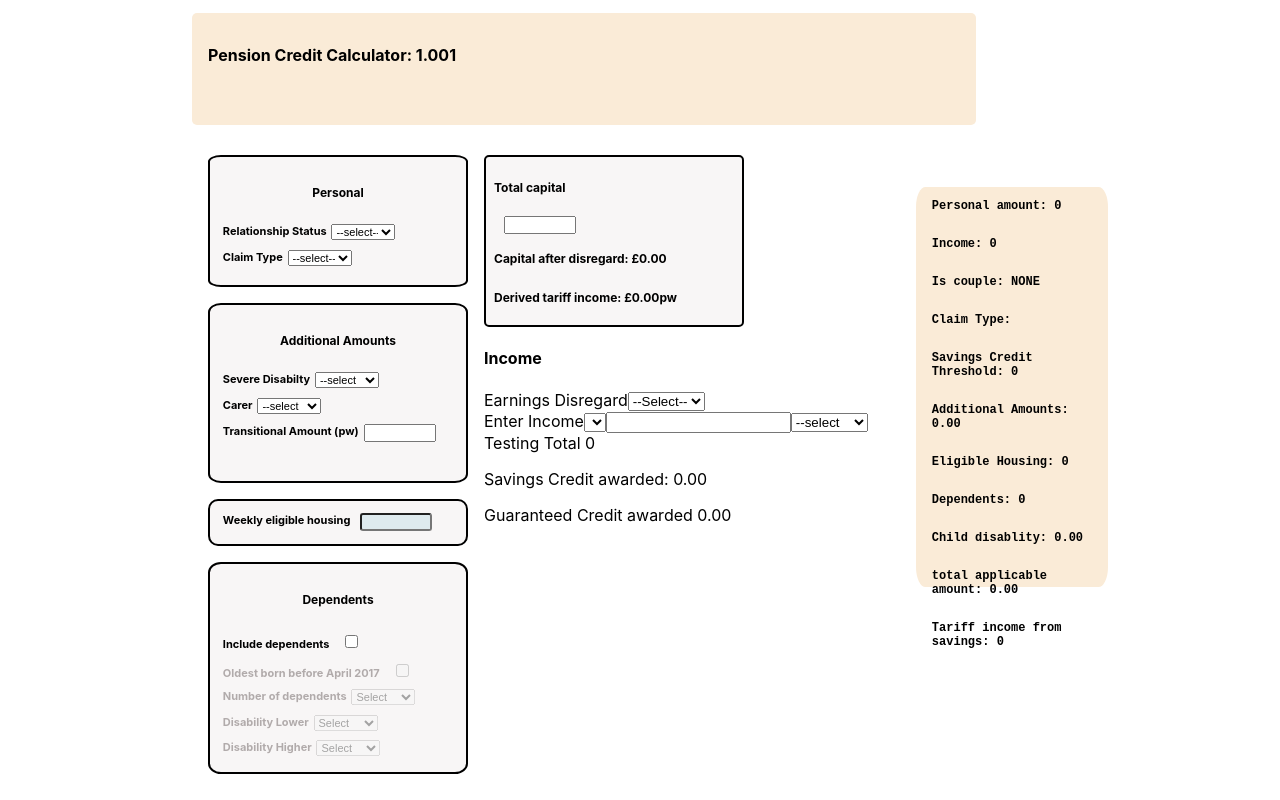
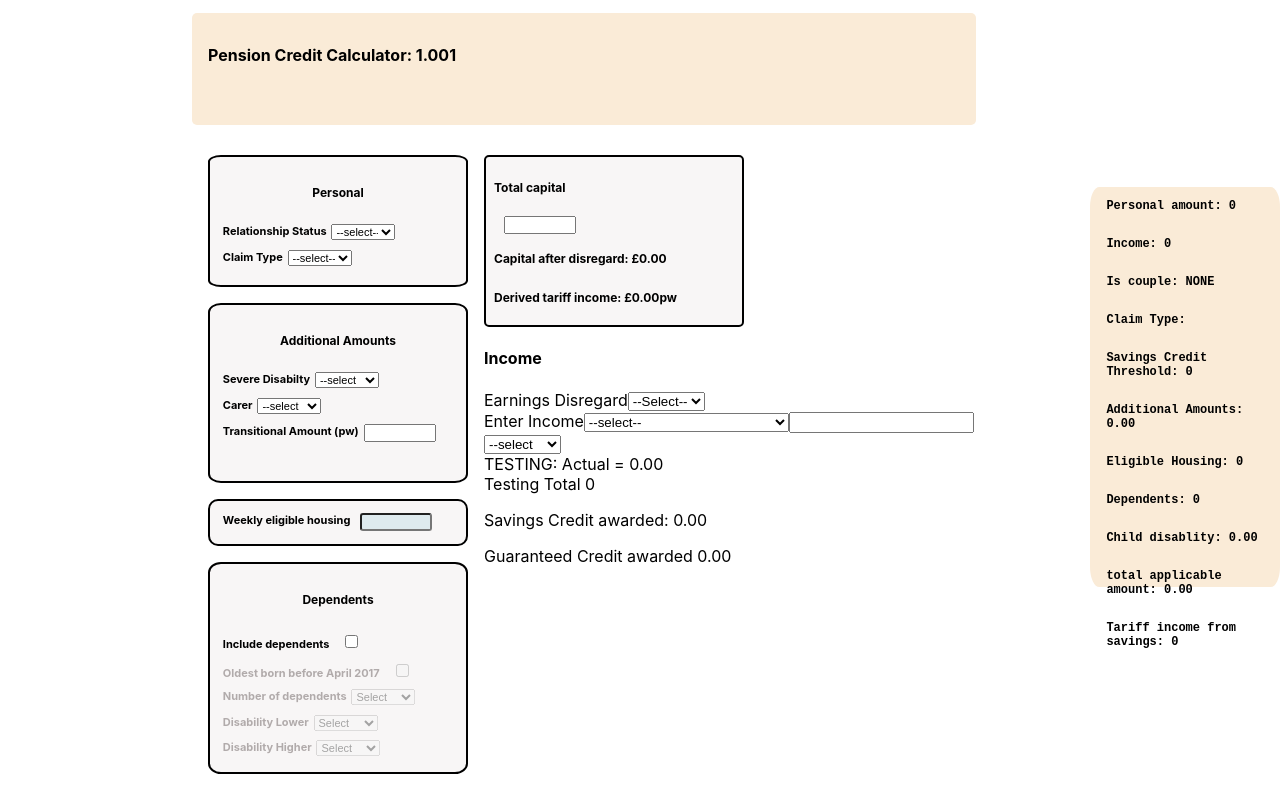
Before and after one commit to dnlstronge/pccalc, a React (Create React App) app: page / in a window 1280 px wide. Built offline with nearby package versions, Linux system fonts and the light colour scheme.

Commit message:
[x] - add useEffect

```diff
--- a/src/Components/Income/IncomeSelect.js
+++ b/src/Components/Income/IncomeSelect.js
@@ -1,70 +1,91 @@
-import React, {useState, useEffect } from "react";
-import classes from "./IncomeSelect.module.css"
+import React, { useState, useEffect } from "react";
+import classes from "./IncomeSelect.module.css";
 
-const IncomeSelect = ({id, localState, updateState}) => {
+const IncomeSelect = ({ id, localState, updateState }) => {
   const [incomeLocal, setIncomeLocal] = useState({
     value: 0,
     freq: "",
-        actual: 0
-    })
+    actual: 0,
+  });
 
   const handleAmount = (e) => {
-        setIncomeLocal({...incomeLocal, value: Number(e.target.value)})
-    }
+    setIncomeLocal({ ...incomeLocal, value: Number(e.target.value) });
+  };
 
   const handleFreq = (e) => {
-        setIncomeLocal({...incomeLocal, freq: e.target.value})
-    }
+    setIncomeLocal({ ...incomeLocal, freq: e.target.value });
+  };
 
   useEffect(() => {
-        let a = incomeLocal.value
-        let b = incomeLocal.freq
-        if(b === "W") {
-            setIncomeLocal({...incomeLocal, actual: a})
+    let a = incomeLocal.value;
+    let b = incomeLocal.freq;
+    if (b === "W") {
+      setIncomeLocal({ ...incomeLocal, actual: a });
     }
-        if(b === "M") {
-            setIncomeLocal({...incomeLocal, actual: (a * 12) / 52})
+    if (b === "M") {
+      setIncomeLocal({ ...incomeLocal, actual: (a * 12) / 52 });
     }
-        if(b === "Q") {
-            setIncomeLocal({...incomeLocal, actual: (a * 4) / 52})
+    if (b === "Q") {
+      setIncomeLocal({ ...incomeLocal, actual: (a * 4) / 52 });
     }
-        if(b === "Y") {
-            setIncomeLocal({...incomeLocal, actual: a / 52})
+    if (b === "Y") {
+      setIncomeLocal({ ...incomeLocal, actual: a / 52 });
     }
+  }, [
+    incomeLocal.value,
+    incomeLocal.freq,
+    incomeLocal.actual,
+    setIncomeLocal,
+    incomeLocal,
+  ]);
 
+  // lift to state:
 
-    }, [incomeLocal.value, incomeLocal.freq, incomeLocal.actual, setIncomeLocal, incomeLocal])
-
-
+  useEffect(() => {
+    if (incomeLocal.actual > 0) {
+    }
+  }, [incomeLocal.actual, id, localState, updateState]);
 
   return (
     <React.Fragment>
       <div className={classes.container}>
-            <label className={classes.label} htmlFor="selectselect"> Enter Income
+        <label className={classes.label} htmlFor="selectselect">
+          {" "}
+          Enter Income
           <select className={classes.select} id="selectselect">
-                    <option value="--select--"></option>
-                    <option value="State Pension"></option>
-                    <option value="State Pension (partner)"></option>
-                    <option value="Occupational Pension"></option>
-                    <option value="Occupational Pension (partner)"></option>
-                    <option value="Private Pension"></option>
-                    <option value="Private Pension (partner)"></option>
-                    <option value="Wages"></option>
-                    <option value="Wages (partner)"></option>
-                    <option value="Other"></option>
+            <option value="--select--">--select--</option>
+            <option value="State Pension">State Pension</option>
+            <option value="State Pension (partner)">
+              State Pension (partner)
+            </option>
+            <option value="Occupational Pension">Occupational Pension</option>
+            <option value="Occupational Pension (partner)">
+              Occupational pension (partner)
+            </option>
+            <option value="Private Pension">Private Pension</option>
+            <option value="Private Pension (partner)">
+              Private Pension (partner)
+            </option>
+            <option value="Wages">Wages</option>
+            <option value="Wages (partner)">Wages (partner)</option>
+            <option value="Other">Other</option>
           </select>
-                <input  onChange={handleAmount} className={classes.input} type="number"></input>
+          <input
+            onChange={handleAmount}
+            className={classes.input}
+            type="number"
+          ></input>
           <select onChange={handleFreq}>
             <option value="N">--select</option>
             <option value="W">Weekly</option>
             <option value="M">Monthly</option>
             <option value="Q">Quarterly</option>
             <option value="Y">Yearly</option>
-
           </select>
         </label>
+        <div>TESTING: Actual = {incomeLocal.actual.toFixed(2)}</div>
       </div>
     </React.Fragment>
-    )
-}
+  );
+};
 export default IncomeSelect;
```
Lines whose indentation alone changed are shown as unchanged.
